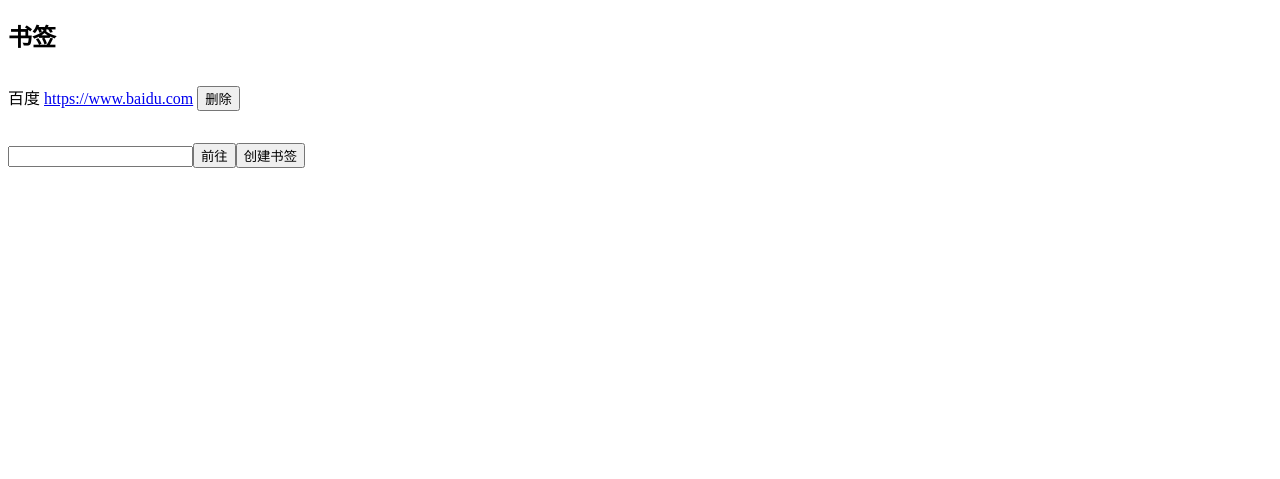
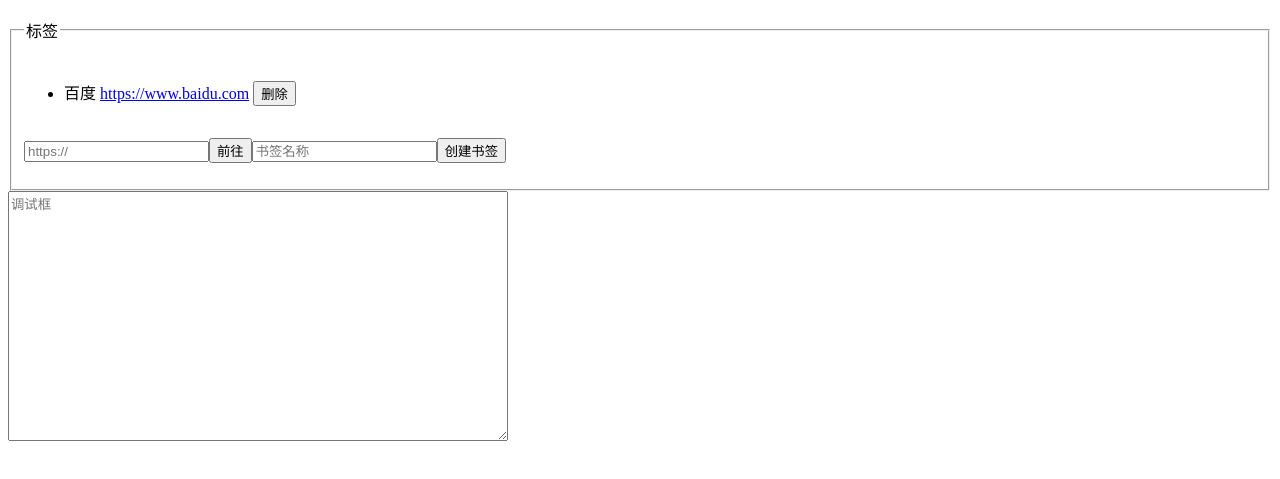
Before and after one commit to DGCK81LNN/tablethack, a plain HTML site: page index.html in a window 1280 px wide. Shown: the part 57-536 px from the top of the page. Drawn offline with Linux system fonts and the light colour scheme.

Commit message:
Add files via upload

```diff
--- a/index.html
+++ b/index.html
@@ -4,17 +4,18 @@
 </head>
 <body>
 <h1>欢迎使用TabletHack系统！</h1>
-<h2>书签</h2>
-<div id="table" style="margin:32px 0"></div>
-<input id="input"><button onclick="location=input.value">前往</button><button onclick="var p=prompt('书签名称');if(p)bookmarks.push([p,input.value]);update()">创建书签</button>
+<fieldset><legend>标签</legend>
+<ul id="table" style="margin:32px 0"></ul>
+<p><input id="input" placeholder="https://"><button onclick="location=input.value">前往</button><input id="ninput" placeholder="书签名称"><button onclick="if(ninput.value)bookmarks.push([ninput.value,input.value]);update()">创建书签</button></p>
+</fieldset>
+<textarea style="width:500px;height:250px" onblur="try{let r=eval(this.value);if(r!==undefined)alert(r)}catch(e){alert(e)}" placeholder="调试框"></textarea>
 <script>
 var bookmarks = [['百度', 'https://www.baidu.com']];
 if ('soulthBookmarks' in localStorage)
 bookmarks = localStorage.soulthBookmarks.split('&').map(function (i){ return i.split('=').map(function (ii) { return decodeURIComponent(ii); }); });
-
 function update() {
 table.innerHTML = bookmarks.map(function (v, i) {
-return "<div>"+v[0]+" <a href=\""+v[1]+"\">"+v[1]+"</a> <button onclick=\"if (confirm(''))bookmarks.splice("+i+", 1),update()\">删除</button></div>";
+return "<li>"+v[0]+" <a href=\""+v[1]+"\">"+v[1]+"</a> <button onclick=\"bookmarks.splice("+i+", 1),update()\">删除</button></li>";
 }).join('');
 localStorage.soulthBookmarks = bookmarks.map(function (v) { return v.map(function (vv) { return encodeURIComponent(vv); }).join('='); }).join('&');
 }
```
